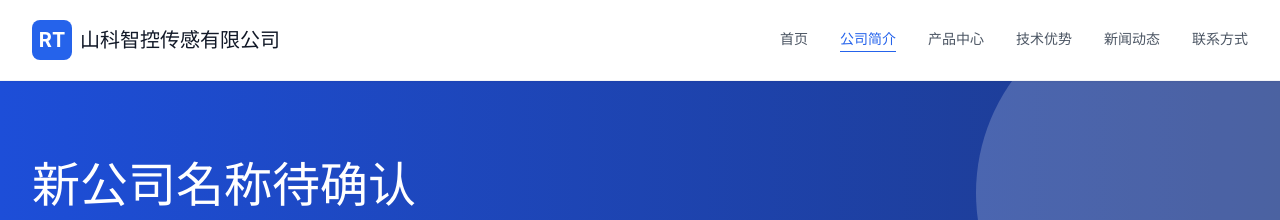
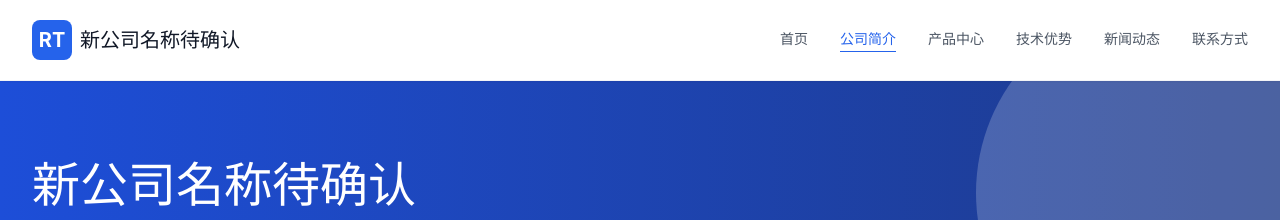
Before and after one commit to WYS2029/web99, a React (Vite) app: page /#/company in a window 1280 px wide. Shown: the top 220 px of the page. Built offline with nearby package versions, Linux system fonts and the light colour scheme.

Commit message:
Update Header.tsx

```diff
--- a/src/components/Header.tsx
+++ b/src/components/Header.tsx
@@ -29,7 +29,7 @@
             <div className="w-10 h-10 bg-blue-600 rounded-lg flex items-center justify-center">
               <span className="text-white font-bold text-xl">RT</span>
             </div>
-           <span className="ml-2 text-xl font-semibold text-gray-900">山科智控传感有限公司</span>
+           <span className="ml-2 text-xl font-semibold text-gray-900">新公司名称待确认</span>
           </Link>
 
           {/* Desktop Navigation */}
```
